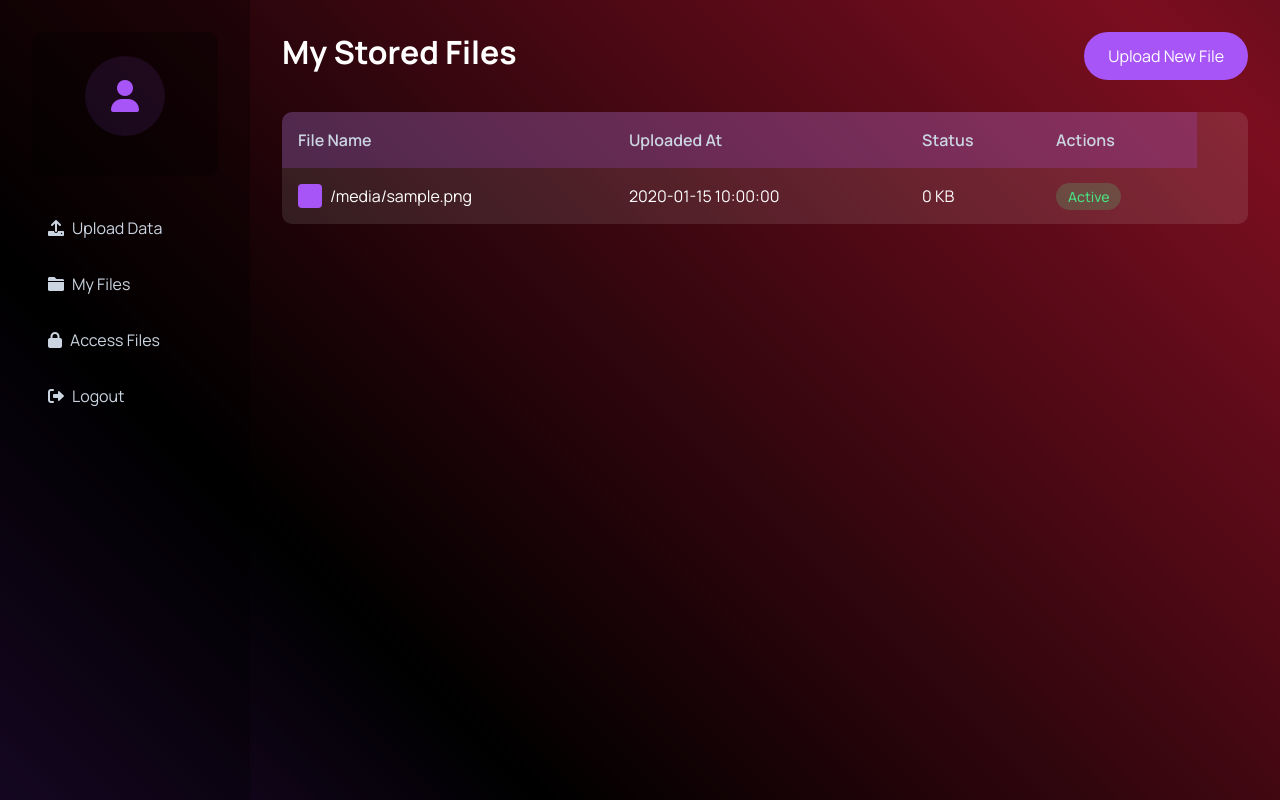
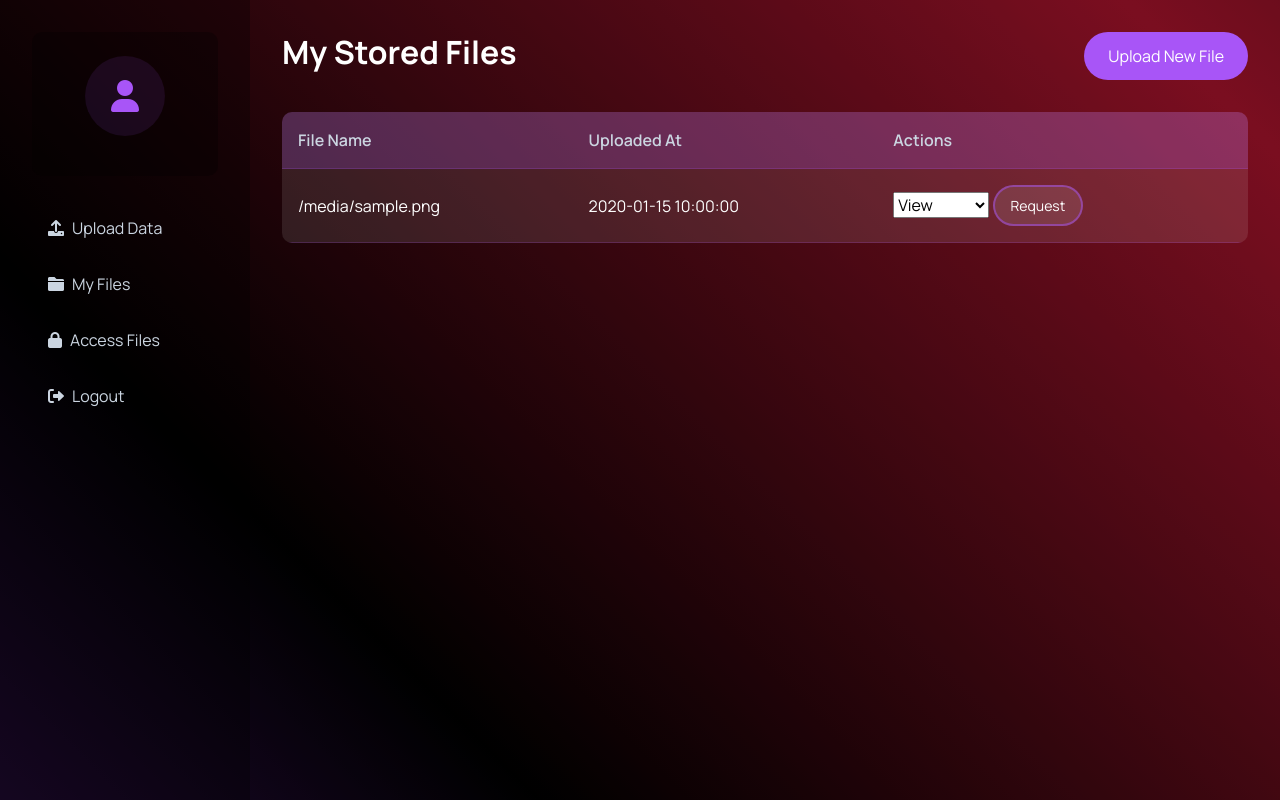
Before and after one commit to shalakapoojari/HashDrop, a Flask app: page /user/stored_files in a window 1280 px wide. Run offline with Flask 3, Linux system fonts and the light colour scheme; the visitor is signed in with stand-in values (Sample User, id 1); a database or web service that is not in the repository returns one stand-in record (values such as "Sample title"); data that the repository does not hold is empty.

Commit message:
added actions inuser stored files

```diff
--- a/app/templates/stored_files.html
+++ b/app/templates/stored_files.html
@@ -214,40 +214,32 @@
 
                 <!-- Files List -->
                 {% if files %}
-                <div class="table-container">
-                    <table>
-                        <thead>
+                 <table class="table-container">
+                        <thead class="table-header">
                             <tr>
-                                <th>File Name</th>
-                                <th>Uploaded At</th>
-
-                                <th>Status</th>
-                                <th>Actions</th>
+                                <th class="table-cell">File Name</th>
+                                <th class="table-cell">Uploaded At</th>
+                                <th class="table-cell">Actions</th>
                             </tr>
                         </thead>
                         <tbody>
                             {% for file in files %}
                             <tr>
-                                <td>
-                                    <div class="file-cell">
-                                        <span class="file-icon"></span>
-                                        {{ file.filename }}
-                                    </div>
-                                </td>
-                                <td>
-                                    {{ file.uploaded_at.strftime('%Y-%m-%d %H:%M:%S') }}
-                                </td>
-                                <td>
-                                    {{ (file.size / 1024)|round|int if file.size else 0 }} KB
-                                </td>
-                                <td>
-                                    <span class="status-badge {{ file.status|default('active')|lower }}">
-                                        {{ file.status|default('active')|title }}
-                                    </span>
-                                </td>
-                                <td>
+                                <td class="table-cell">{{ file.filename }}</td>
+                                <td class="table-cell">{{ file.uploaded_at.strftime('%Y-%m-%d %H:%M:%S') }}</td>
 
-                                </td>
+                                  <td class="table-cell">
+                                    <form method="POST" action="{{ url_for('user.request_permission', file_id=file._id) }}">
+                                      <select name="permission_type" class="select">
+                                          <option value="view">View</option>
+                                          <option value="download">Download</option>
+                                          <option value="delete">Delete</option>
+                                      </select>
+                                      <button type="submit" class="button">Request</button>
+                                  </form>
+                                  </td>
+
+
                             </tr>
                             {% endfor %}
                         </tbody>
```
